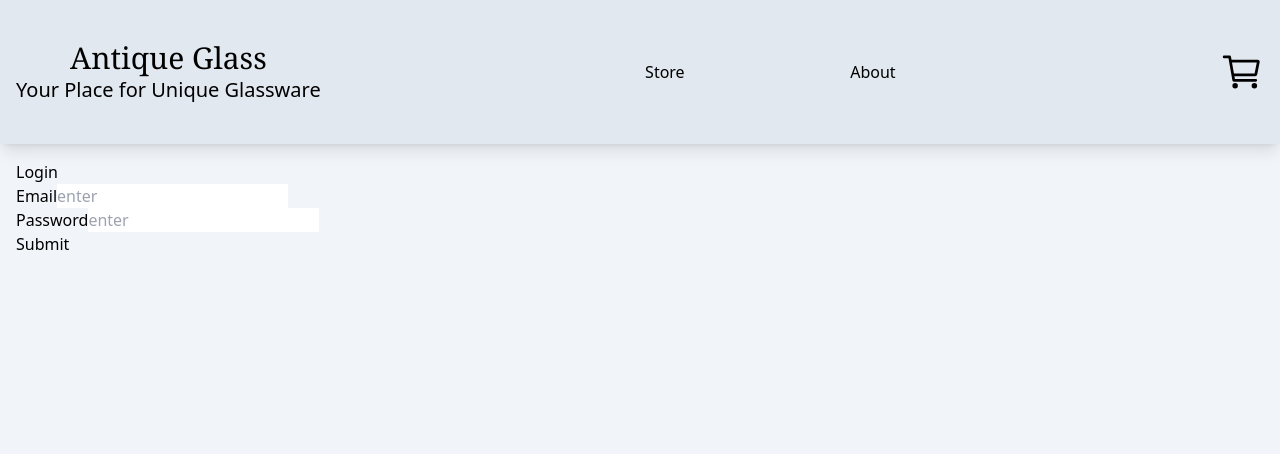
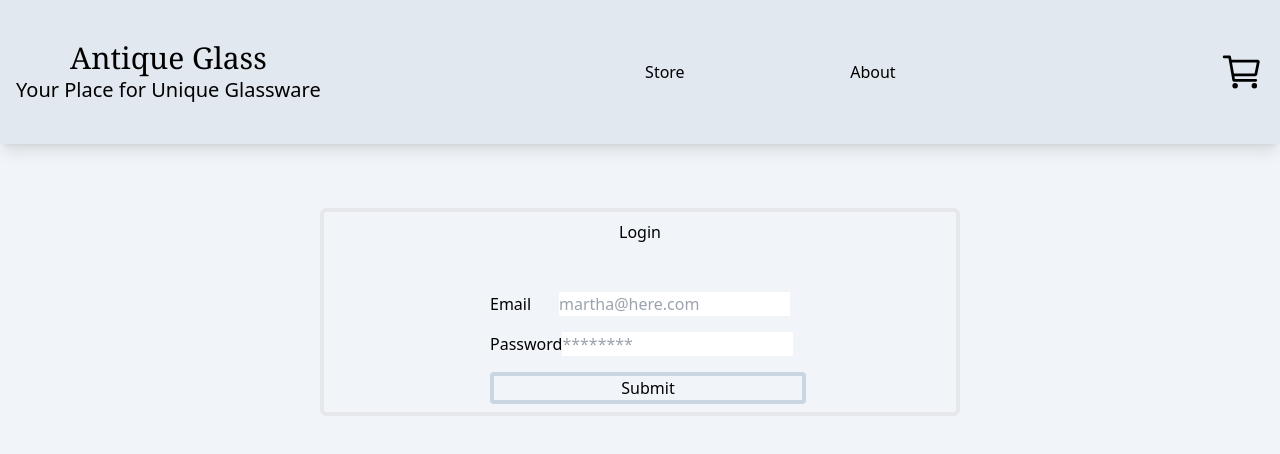
Before and after one commit to a-breezy/antique-glass, a React (Vite) app in the folder client/: page /login in a window 1280 px wide. Shown: the top 454 px of the page. Built offline with nearby package versions, Linux system fonts and the light colour scheme.

Commit message:
login page styled and tested

```diff
--- a/client/src/components/Login/Login.tsx
+++ b/client/src/components/Login/Login.tsx
@@ -6,7 +6,7 @@ import Auth from "../../utils/auth.js";
 
 export default function Login() {
   const [credentials, setCredentials] = useState({ email: "", password: "" });
-  const [error, setError] = useState("")
+  const [error, setError] = useState("");
 
   const handleChange = (event: { target: { name: any; value: any } }) => {
     const { name, value } = event.target;
@@ -17,47 +17,60 @@ export default function Login() {
     event.preventDefault();
     try {
       const data = await axios.post("http://localhost:5555/login", credentials);
-
       if (data != null) {
+        setError("Login successful, sending you to your dashboard...");
+        setTimeout(() => {
           Auth.login(data.data.token);
-        // reroute to dashboard with credentials if success
+        }, 3000);
       }
-      // else set message that there was an error
-      else setError("Eemail or  passworare i nc")
     } catch (err) {
+      setError("Email or password incorrect");
       console.log(err);
     }
   };
 
   return (
-    <div className="p-4">
+    <div className="h-52 mt-16 mr-auto ml-auto flex flex-col place-items-center justify-between border-4 rounded-md md:w-1/2">
       <div className="flex flex-wrap justify-between items-center">
-        <h1>Login</h1>
+        <h1 className="p-2">Login</h1>
       </div>
+      <div className="w-1/2 flex flex-col">
         <form onSubmit={handleFormSubmit}>
+          <div className="p-2 flex justify-between">
             Email
             <input
               type="email"
-          placeholder="enter"
+              placeholder="martha@here.com"
               name="email"
               id="email"
               value={credentials.email}
               onChange={handleChange}
             />
-        <br />
+          </div>
+          <div className="p-2 flex justify-between">
             Password
             <input
               type="password"
               name="password"
-          placeholder="enter"
+              placeholder="********"
               id="password"
               value={credentials.password}
               onChange={handleChange}
             />
-        <br />
-        <button type="submit">Submit</button>
+          </div>
+          <button
+            type="submit"
+            className="m-2 w-full self-center border-4 rounded border-slate-300 hover:border-black hover:bg-orange-400"
+          >
+            Submit
+          </button>
         </form>
-      {error ? <div>It seems like there was an error</div> : null}
+      </div>
+      {error != "" ? (
+        <div className="p-4 border-2 rounded bg-red-200">
+          <div>{error}</div>
+        </div>
+      ) : null}
     </div>
   );
 }
--- a/client/src/utils/auth.tsx
+++ b/client/src/utils/auth.tsx
@@ -3,6 +3,7 @@ class Auth {
   login(token: string) {
     console.log(token);
     localStorage.setItem("loginToken", token);
+
     window.location.assign("/dashboard");
   }
 
```
Lines whose indentation alone changed are shown as unchanged.
